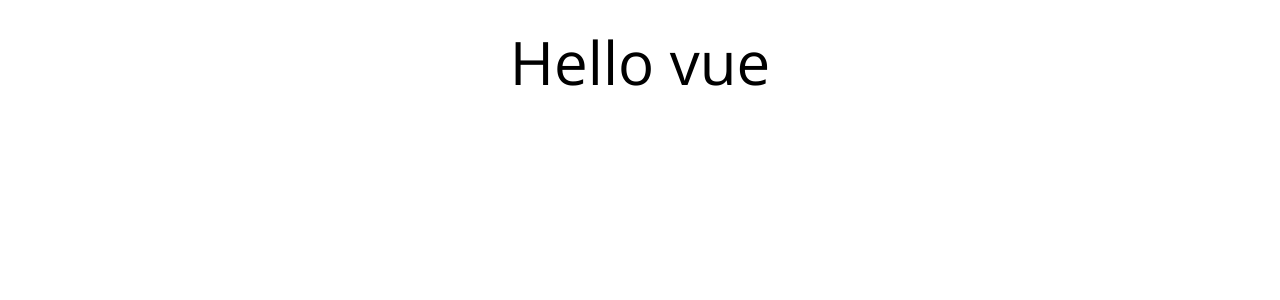
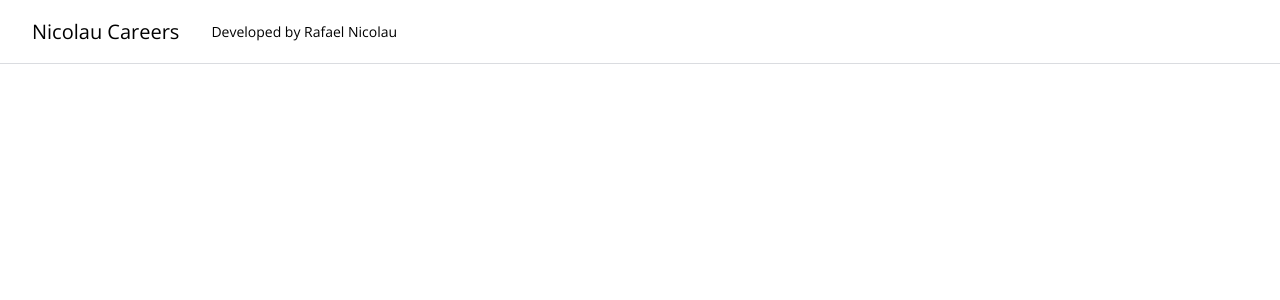
Before and after one commit to Rafael-Nicolau/job-search-revisited, a Vue app: page / in a window 1280 px wide. Shown: the top 300 px of the page. Built offline with nearby package versions, Linux system fonts and the light colour scheme.

Commit message:
Intro to Vitest

```diff
--- a/package.json
+++ b/package.json
@@ -6,7 +6,7 @@
     "dev": "vite",
     "build": "vite build",
     "preview": "vite preview",
-    "test:unit": "vitest --environment jsdom --root src/",
+    "test:unit": "vitest --environment jsdom",
     "lint": "eslint . --ext .vue,.js,.jsx,.cjs,.mjs --fix --ignore-path .gitignore"
   },
   "dependencies": {
--- a/src/App.vue
+++ b/src/App.vue
@@ -1,3 +1,14 @@
 <template>
-  <h1 class="mt-8 text-center text-6xl">Hello vue</h1>
+  <main-nav />
 </template>
+
+<script>
+import MainNav from '@/components/MainNav.vue';
+
+export default {
+  name: 'App',
+  components: {
+    MainNav,
+  },
+};
+</script>
--- /dev/null
+++ b/src/components/MainNav.vue
@@ -0,0 +1,25 @@
+<template>
+  <header class="w-full text-sm">
+    <div class="fixed top-0 left-0 h-16 w-full bg-white">
+      <div
+        class="mx-auto flex h-full flex-nowrap border-b border-solid border-brand-gray-1 px-8"
+      >
+        <a href="/" class="flex h-full items-center text-xl">{{ company }}</a>
+        <h2 class="ml-8 flex h-full items-center">Developed by {{ author }}</h2>
+      </div>
+    </div>
+  </header>
+</template>
+
+<script>
+export default {
+  name: 'MainNav',
+  data() {
+    //This is a method inside this component's object
+    return {
+      company: 'Nicolau Careers',
+      author: 'Rafael Nicolau',
+    };
+  },
+};
+</script>
--- a/tailwind.config.js
+++ b/tailwind.config.js
@@ -8,6 +8,11 @@
       fontFamily: {
         sans: ['Open Sans', ...defaultTheme.fontFamily.sans],
       },
+      colors: {
+        'brand-gray-1': '#dadce0',
+        'brand-blue-1': '#1967d2',
+        'brand-green-1': '#137333',
+      },
     },
   },
   plugins: [],
```
Also changed, not shown: 1 other file (tests, documents, lock files or other folders).
